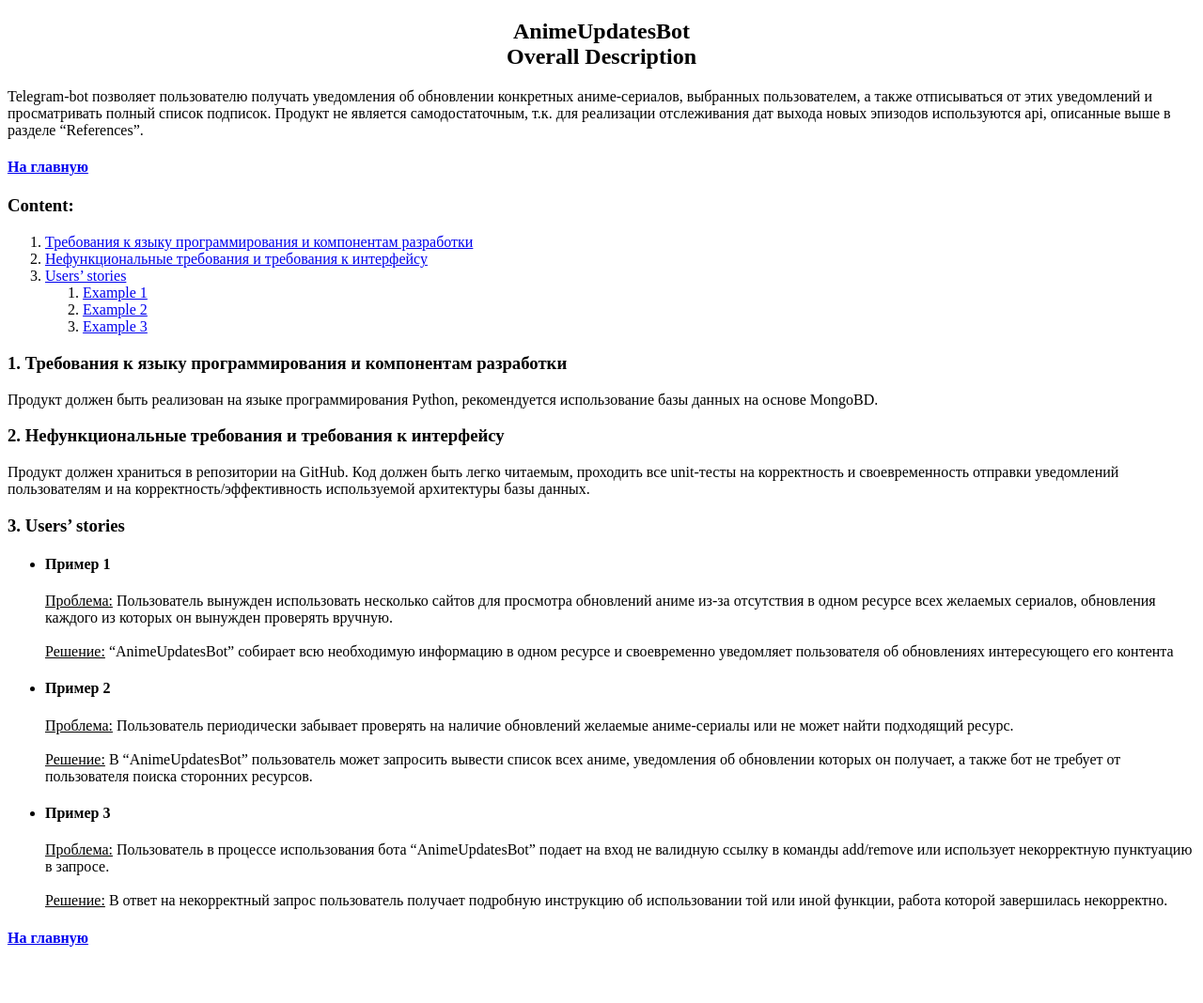
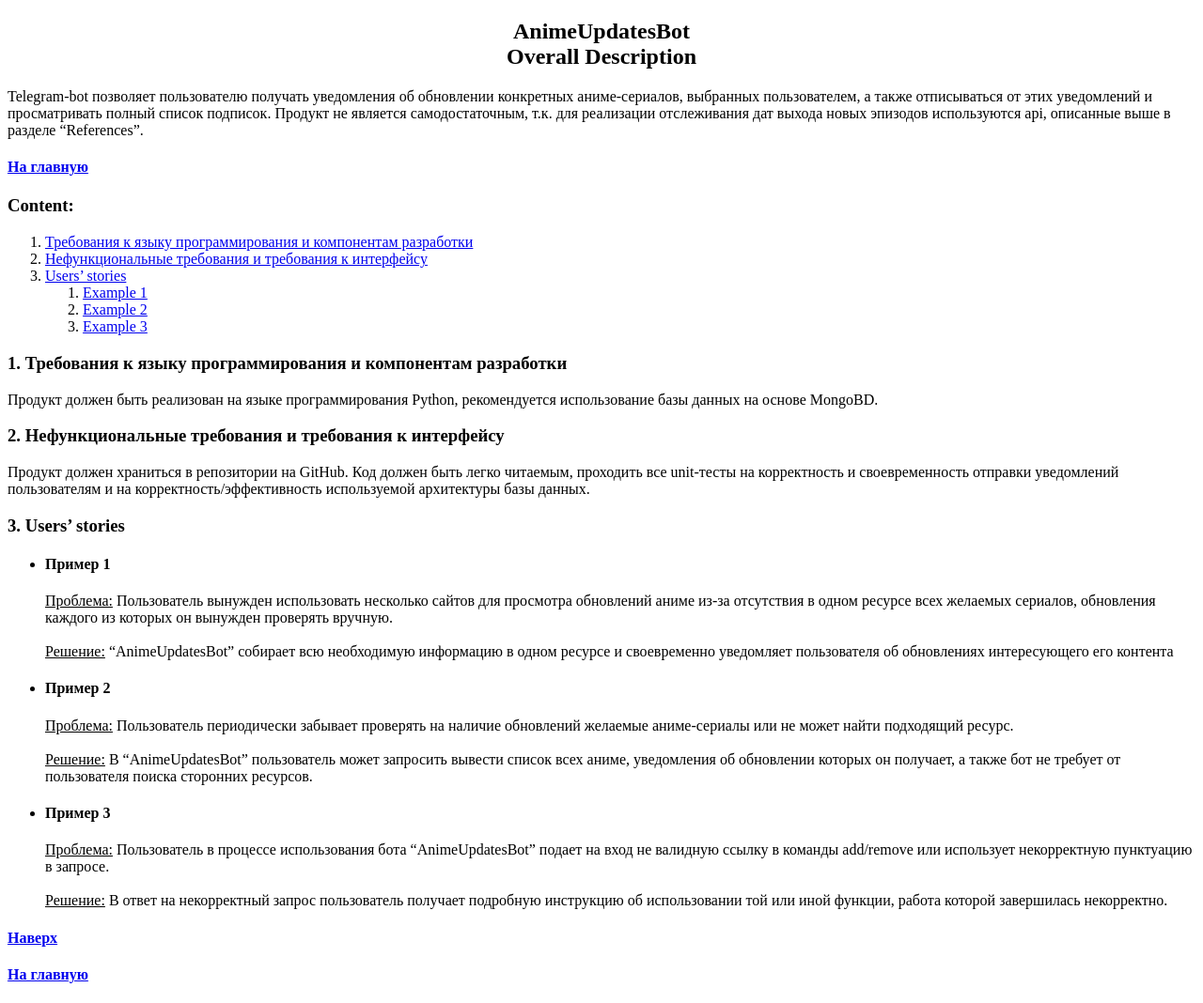
Before and after one commit to gorbunovakris4/srs, a plain HTML site: page overall.html in a window 1280 px wide. Shown: the whole page at 94% size. Before the commit the page ends 1029 px from the top, so only its background shows below. Drawn offline with Linux system fonts and the light colour scheme.

Commit message:
Update overall.html

```diff
--- a/overall.html
+++ b/overall.html
@@ -73,6 +73,8 @@
                 </li>
             </ul>
         </div>
+
+        <h4><a href="#top">Наверх</a></h4>
         <h4><a href="index.html">На главную</a></h4>
     </div>
 </body>
```
